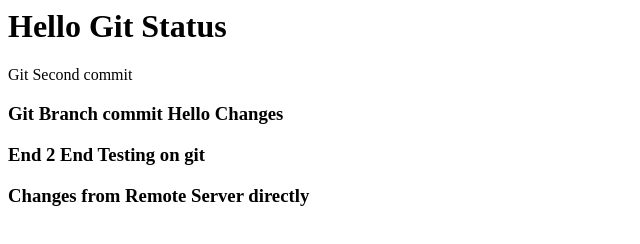
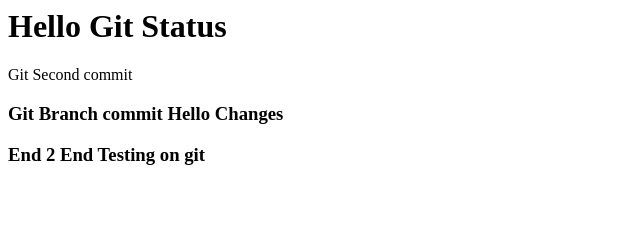
Before and after one commit to inti4646/firstgit, a plain HTML site: page Index.html in a window 1280 px wide. Shown: the whole page, without its empty margins (0-640 px from the left). Drawn offline with Linux system fonts and the light colour scheme.

Commit message:
Revert "Update Index.html"
This reverts commit fa9c1a230ee3eb0f2bd1bfad2316fe8c1504e493.

```diff
--- a/Index.html
+++ b/Index.html
@@ -3,5 +3,4 @@
 <h2> Git Second commit </h2>
 <h3> Git Branch commit Hello Changes </h3>
 <h3> End 2 End Testing on git </h3>
-<h3> Changes from Remote Server directly </h3>
 </html
```
